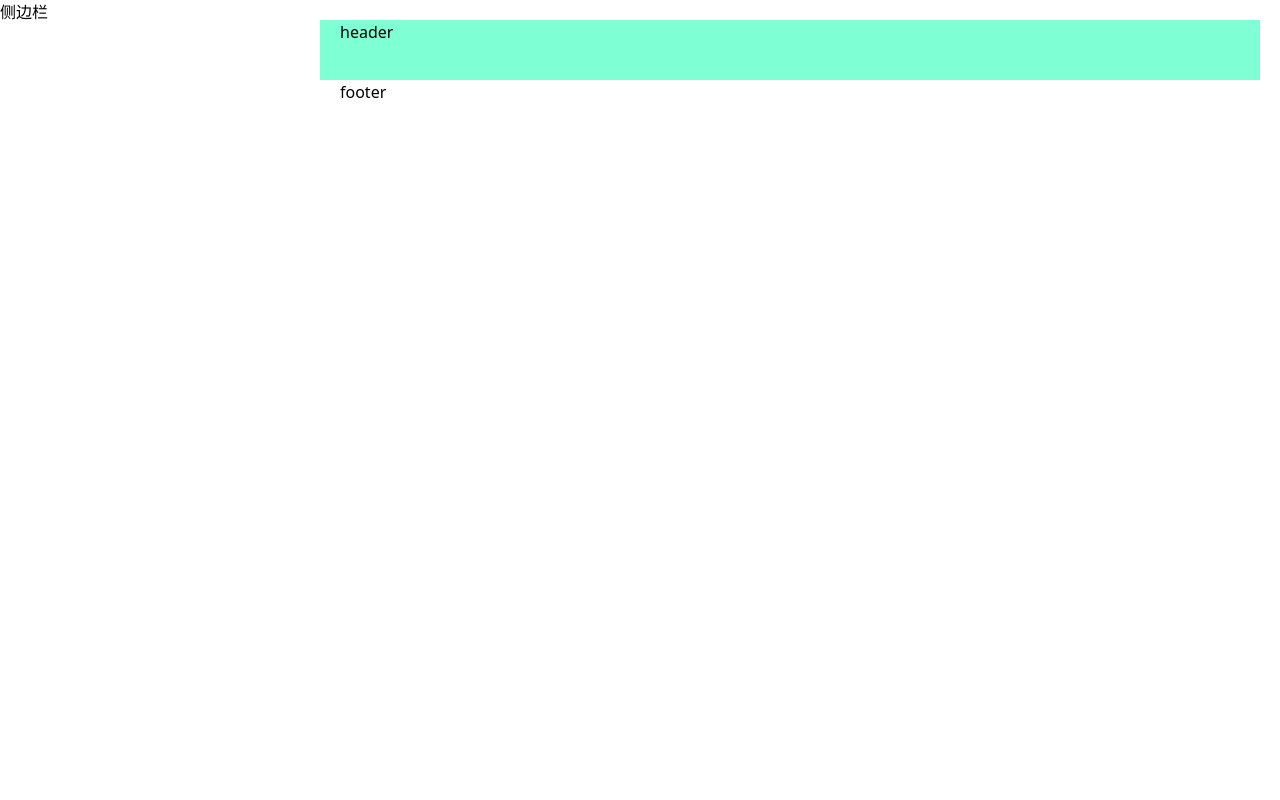
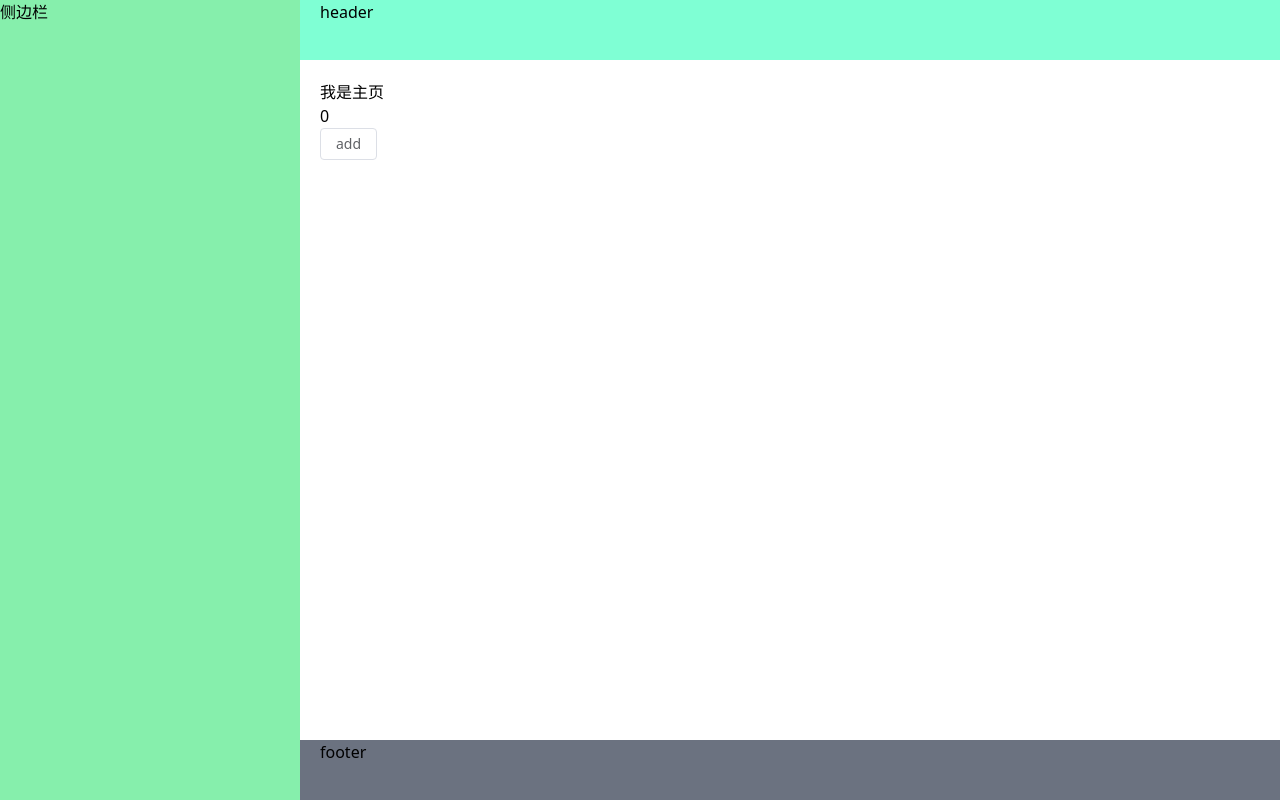
Before and after one commit to lym5460/vue-awesome-admin, a Vue app: page / in a window 1280 px wide. Built offline with nearby package versions, Linux system fonts and the light colour scheme.

Commit message:
✨ feat: pinia support

```diff
--- a/package.json
+++ b/package.json
@@ -10,6 +10,7 @@
     "@vueuse/core": "^7.4.1",
     "@vueuse/head": "^0.7.4",
     "@vueuse/router": "^7.4.1",
+    "pinia": "^2.0.9",
     "vue": "^3.2.25",
     "vue-i18n": "^9.2.0-beta.25",
     "vue-router": "^4.0.12"
--- a/src/components/Home.vue
+++ b/src/components/Home.vue
@@ -1,5 +1,13 @@
-<script setup lang="ts"></script>
+<script setup lang="ts">
+import { useCounterStore } from '@/store/couter'
+import { storeToRefs } from 'pinia'
+
+const counterStore = useCounterStore()
+const { count } = storeToRefs(counterStore)
+</script>
 <template>
   <div>我是主页</div>
+  <div>{{ count }}</div>
+  <button @click="counterStore.addCount">add</button>
 </template>
 <style lang="scss" scoped></style>
--- a/src/layouts/default.vue
+++ b/src/layouts/default.vue
@@ -8,11 +8,14 @@ export default {
 
 <template>
   <el-container class="h-screen">
-    <el-aside> 侧边栏 </el-aside>
-    <el-main>
-      <el-header>header</el-header>
-      <el-footer>footer</el-footer>
-    </el-main>
+    <el-aside class="bg-green-300"> 侧边栏 </el-aside>
+    <el-container>
+      <el-header class="bg-blue-300">header</el-header>
+      <el-main>
+        <router-view></router-view>
+      </el-main>
+      <el-footer class="bg-gray-500">footer</el-footer>
+    </el-container>
   </el-container>
 </template>
 
--- /dev/null
+++ b/src/modules/pinia.ts
@@ -0,0 +1,6 @@
+import { createPinia } from 'pinia'
+
+export const install = ({ app }: InstallType) => {
+  const pinia = createPinia()
+  app.use(pinia)
+}
--- a/src/pages/index.vue
+++ b/src/pages/index.vue
@@ -1,13 +1,15 @@
-<script lang="ts" setup></script>
+<script setup lang="ts">
+import { useCounterStore } from '@/store/couter'
+import { storeToRefs } from 'pinia'
 
-<script lang="ts">
-export default {
-  name: 'Home',
-}
+const counterStore = useCounterStore()
+const { count } = storeToRefs(counterStore)
 </script>
 
 <template>
-  <div>首页</div>
+  <div>我是主页</div>
+  <div>{{ count }}</div>
+  <el-button @click="counterStore.addCount">add</el-button>
 </template>
 
 <style lang="scss" scoped></style>
--- /dev/null
+++ b/src/store/couter.ts
@@ -0,0 +1,12 @@
+import { defineStore } from 'pinia'
+
+export const useCounterStore = defineStore('counter', () => {
+  const count = ref(0)
+  const addCount = () => {
+    count.value++
+  }
+  return {
+    count,
+    addCount,
+  }
+})
--- a/types/auto-imports.d.ts
+++ b/types/auto-imports.d.ts
@@ -23,6 +23,7 @@ declare global {
   const effectScope: typeof import('vue')['effectScope']
   const EffectScope: typeof import('vue')['EffectScope']
   const ElAside: typeof import('element-plus/es')['ElAside']
+  const ElButton: typeof import('element-plus/es')['ElButton']
   const ElContainer: typeof import('element-plus/es')['ElContainer']
   const ElFooter: typeof import('element-plus/es')['ElFooter']
   const ElHeader: typeof import('element-plus/es')['ElHeader']
--- a/types/components.d.ts
+++ b/types/components.d.ts
@@ -5,6 +5,7 @@
 declare module 'vue' {
   export interface GlobalComponents {
     ElAside: typeof import('element-plus/es')['ElAside']
+    ElButton: typeof import('element-plus/es')['ElButton']
     ElContainer: typeof import('element-plus/es')['ElContainer']
     ElFooter: typeof import('element-plus/es')['ElFooter']
     ElHeader: typeof import('element-plus/es')['ElHeader']
```
Also changed, not shown: 2 other files (tests, documents, lock files or other folders).
